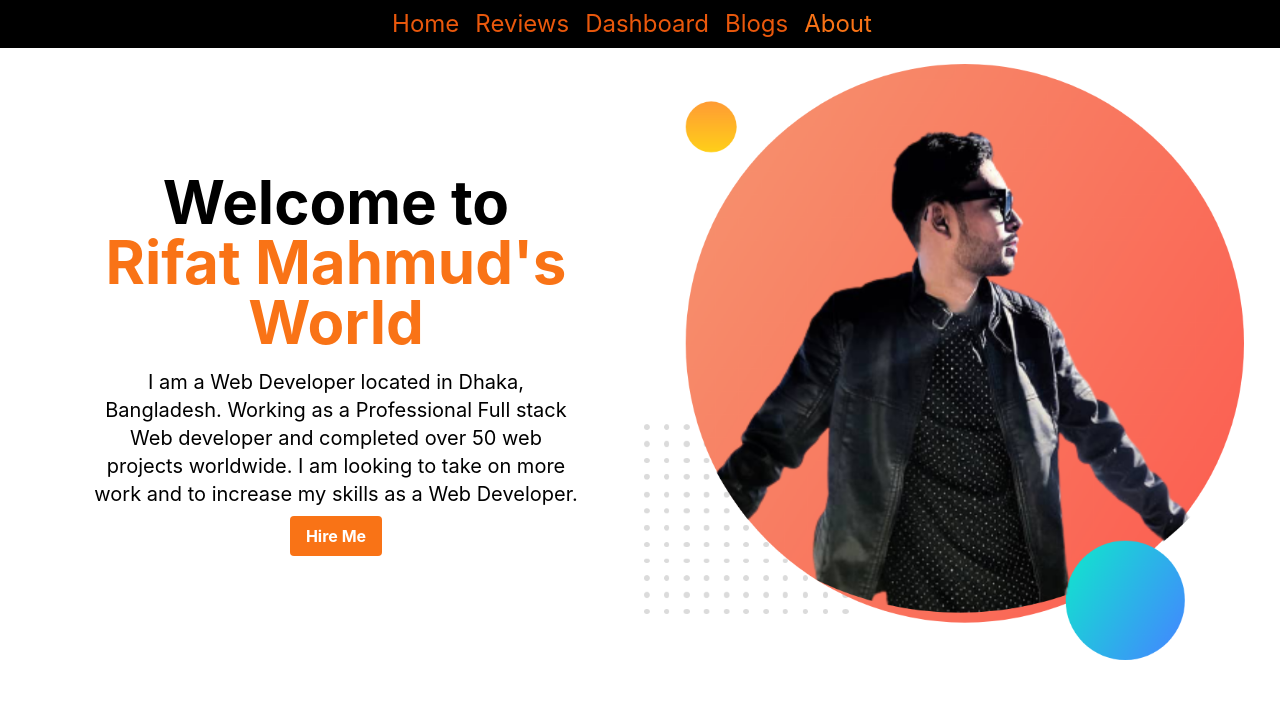
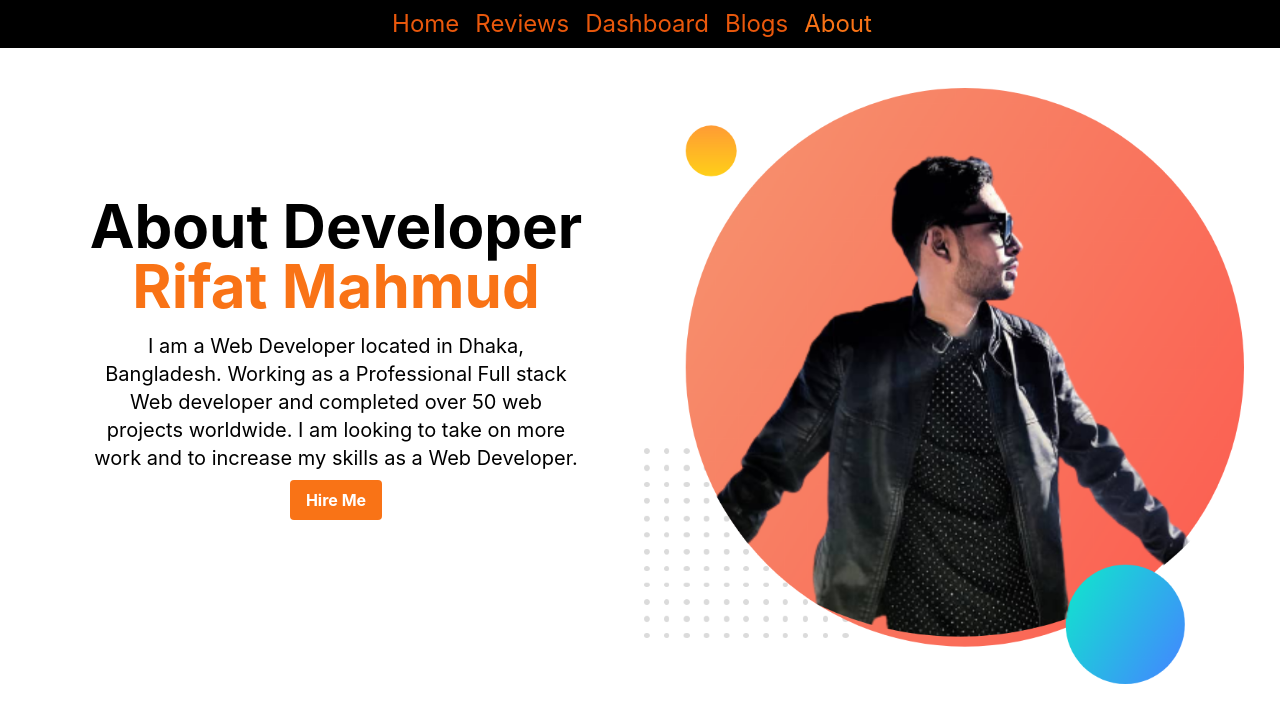
Before and after one commit to mdrifatmahmudrakib/product-analysis-website, a React (Create React App) app: page /about in a window 1280 px wide. Shown: the top 722 px of the page. Built offline with nearby package versions, Linux system fonts and the light colour scheme.

Commit message:
Readme File updatead and about page updated

```diff
--- a/src/components/About/About.js
+++ b/src/components/About/About.js
@@ -3,11 +3,11 @@ import React from 'react';
 import img from "../Img/rifat.png";
 const About = () => {
     return (
-        <div className='py-4'>
+        <div className='py-4 mt-6'>
 
             <div className="grid grid-cols-2 px-8">
                 <div className='mt-24 p-3' >
-                    <h1 className='text-6xl font-bold'>Welcome to<br /><span className='text-orange-500'>Rifat Mahmud's World</span></h1>
+                    <h1 className='text-6xl font-bold'>About Developer<br /><span className='text-orange-500'>Rifat Mahmud</span></h1>
 
 
                     <p className='mt-4 text-xl px-12'>I am a Web Developer located in Dhaka, Bangladesh. Working as a Professional Full stack Web
```
Also changed, not shown: 2 other files (tests, documents, lock files or other folders).
